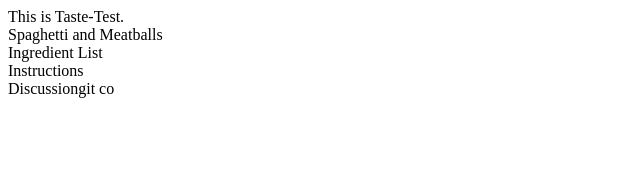
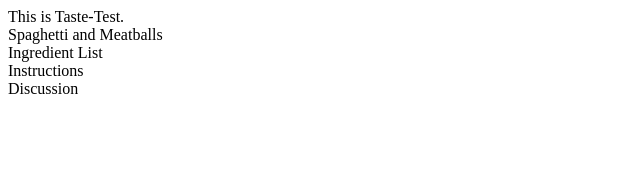
Before and after one commit to mrkprinc/TasteTest-components, a React (Create React App) app in the folder client/: page / in a window 1280 px wide. Shown: the top 170 px of the page, without its empty margins (0-640 px from the left). Built offline with nearby package versions, Linux system fonts and the light colour scheme.

Commit message:
spelling correction

```diff
--- a/client/src/components/Module.js
+++ b/client/src/components/Module.js
@@ -27,7 +27,7 @@ class Module extends Component {
         <p>This is the collapsible content. It can be any element or React component you like.</p>
         <p>It can even be another Collapsible component. Check out the next section!</p>
       </Collapsible>
-      <Collapsible trigger="Discussiongit co">
+      <Collapsible trigger="Discussion">
         <p>This is the collapsible content. It can be any element or React component you like.</p>
         <p>It can even be another Collapsible component. Check out the next section!</p>
       </Collapsible>
```
